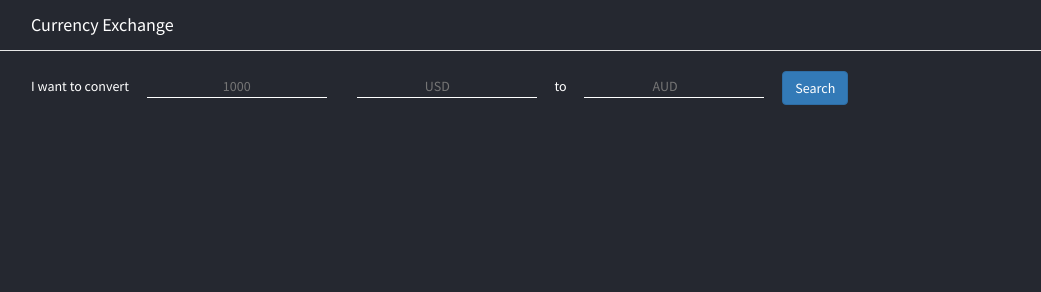
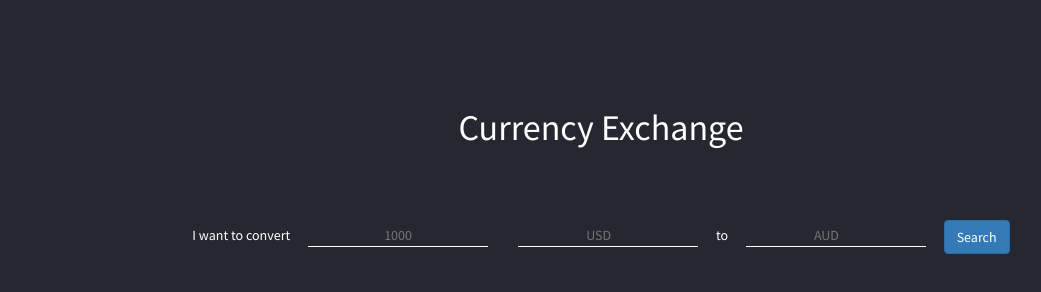
Before and after one commit to crimson12ed/currency_exchange, a plain HTML site: page index.html in a window 1280 px wide. Shown: the whole page, without its empty margins (39-1080 px from the left). Drawn offline with Linux system fonts and the light colour scheme.

Commit message:
Clean up UI and add animations

```diff
--- a/css/style.css
+++ b/css/style.css
@@ -6,6 +6,10 @@ body {
 
 a {
   color: inherit;
+}
+
+main {
+  text-align: center;
 }
 
 input {
@@ -20,15 +24,15 @@ input {
 
 }
 
-.navbar-default {
-  background-color: #252830;
-  color: #FFFFFF;
-}
-
-.navbar-default .navbar-brand {
-  color: #FFFFFF;
+.heading {
+  margin-top: 4em;
+  margin-bottom: 2em;
 }
 
 .search {
   margin-bottom: 20px;
 }
+
+.result {
+  margin-top: 4em;
+}
--- a/index.html
+++ b/index.html
@@ -15,20 +15,10 @@
     <link rel="stylesheet" href="css/style.css">
   </head>
   <body>
-
-  	<!-- Header -->
-		<header class="navbar navbar-default navbar-static-top">
-			<div class="container">
-				<div class="navbar-header">
-					<a href="#" class="navbar-brand">Currency Exchange</a>
-				</div>
-			</div>
-		</header>
-
 		<!-- Main -->
 		<main class="container">
-
-			<section class="search">
+			<h1 class="heading js-animate-show-logo">Currency Exchange</h1>
+			<section class="search js-animate-show-content">
 				<form action="#">
             I want to convert <input type="text" name="amount" id="amount" placeholder="1000"><input list="currency" name="currency_from" id="currency_from"> to <input list="currency" name="currency_to" id="currency_to">
 						<datalist id="currency"></datalist>
@@ -36,7 +26,7 @@
 				</form>
 			</section>
 
-			<section class="js-media-list"></section>
+			<section class="result js-media-list"></section>
 		</main>
 
 		<!-- Javascript Files -->
--- a/js/app.js
+++ b/js/app.js
@@ -36,9 +36,11 @@
       },
       function(data) {
         var converted_value = convertValue(value, data.rates[from], data.rates[to]);
-        var output = value + " " + from + " = " + converted_value.toFixed(0) + " " + to;
+        var output = "<h2>" + value + " " + from + " = " + converted_value.toFixed(0) + " " + to + "</h2>";
 
-        return $('.js-media-list').html(output);
+        $('.js-media-list').html(output).hide();
+
+        $('.js-media-list').fadeIn({duration: 400, queue: false});
       }
     );
   }
@@ -48,9 +50,26 @@
   }
 
   $(document).ready(function () {
+
+
+    // Animation
+    $('.js-animate-show-logo').hide();
+    $('.js-animate-show-content').hide();
+
+    $('.js-animate-show-logo').animate(
+      {'margin-top': '3em'},
+      {duration: 1000, queue: false});
+
+    $('.js-animate-show-logo').fadeIn({
+      duration: 1000,
+      queue: false,
+      complete: function () {
+        $('.js-animate-show-content').fadeIn(400);
+      }
+    });
+
+
     $('#currency').html(createDataList(currencies));
-
-    console.log(getCurrentDate());
 
     $('#currency_from').attr('placeholder', 'USD');
     $('#currency_to').attr('placeholder', 'AUD');
```
